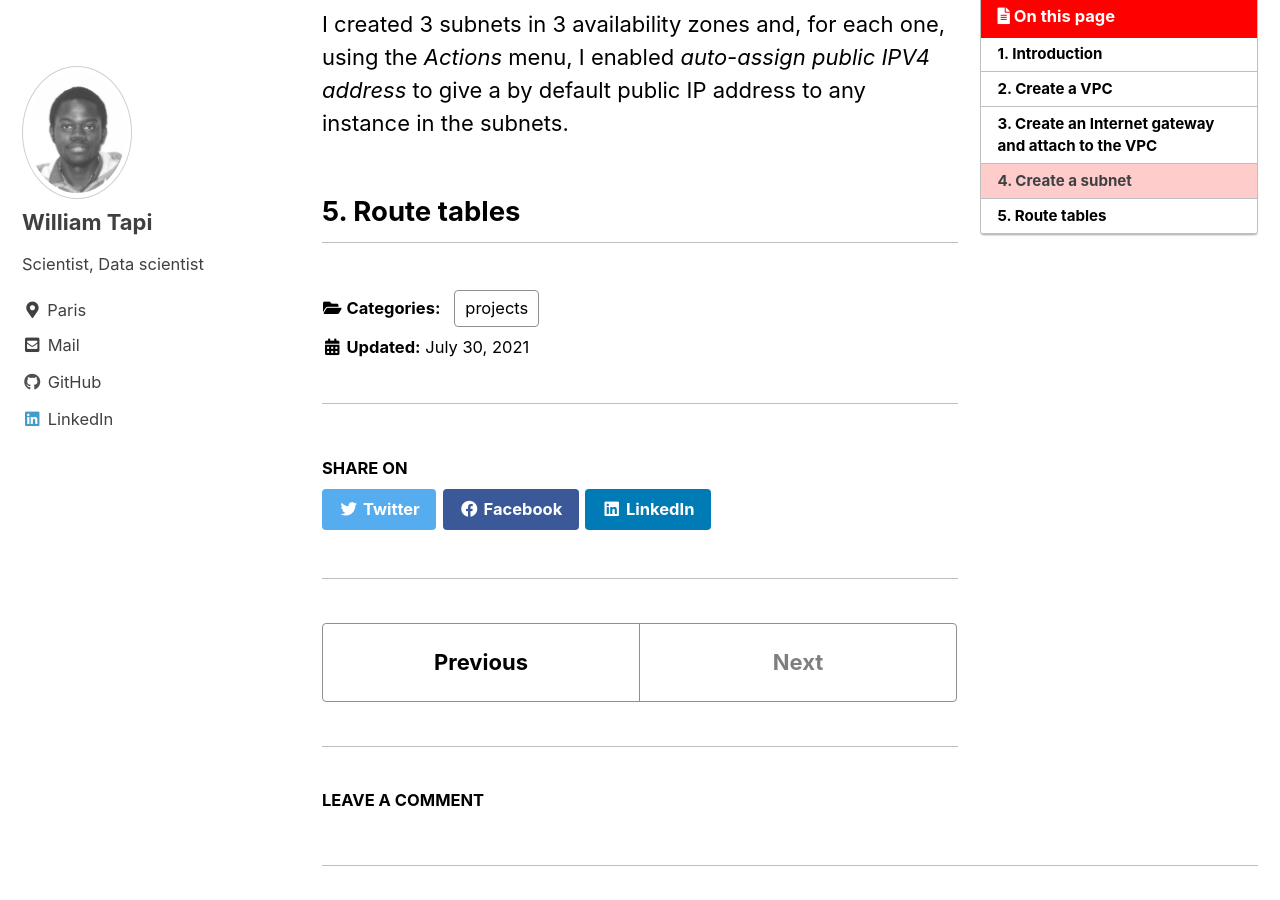
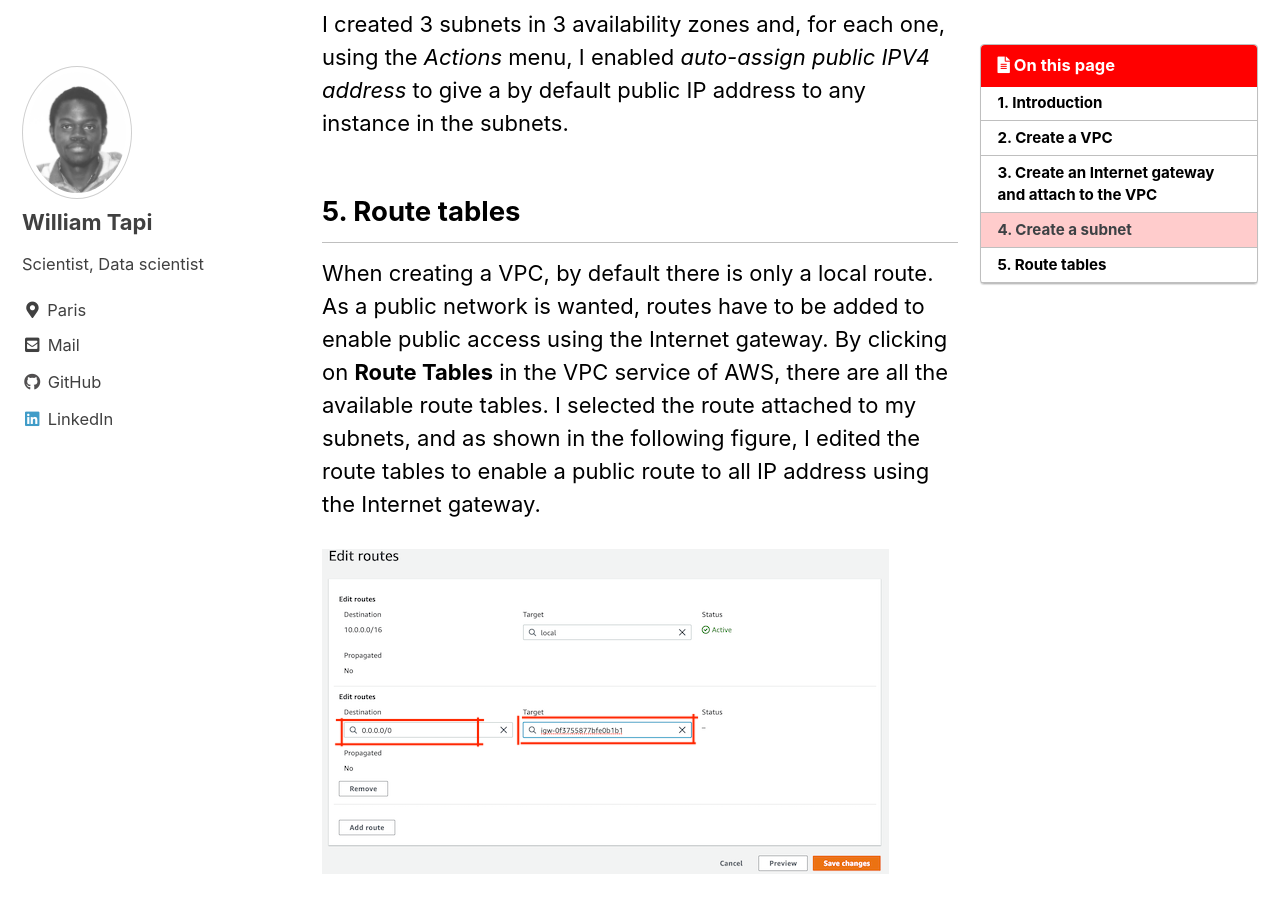
Before and after one commit to Will007-max/Will007-max.github.io, a Jekyll site: the page built from _posts/2021-07-30-aws_vpc.md, in a window 1280 px wide and 900 px high, scrolled down 4260 px. Built offline with Jekyll 4.4.1, drawn with Linux system fonts in a browser that asks for light colours; cached includes are drawn as plain includes; some of the changed text lies outside the part shown.

Commit message:
new modifs

```diff
--- a/_posts/2021-07-30-aws_vpc.md
+++ b/_posts/2021-07-30-aws_vpc.md
@@ -82,3 +82,12 @@
 I enabled *auto-assign public IPV4 address* to give a by default public IP address to any instance in the subnets.
 
 ## 5. Route tables
+
+When creating a VPC, by default there is only a local route. As a public network
+is wanted, routes have to be added to enable public access using the Internet gateway.
+By clicking on **Route Tables** in the VPC service of AWS, there are all the available
+route tables. I selected the route attached to my subnets, and as shown in the
+following figure, I edited the route tables to enable a public route to all IP
+address using the Internet gateway.
+
+![Image](/assets/images/aws_route_tables_edit.png#center)
```
Also changed, not shown: assets/images/aws_route_tables_edit.png (added).
